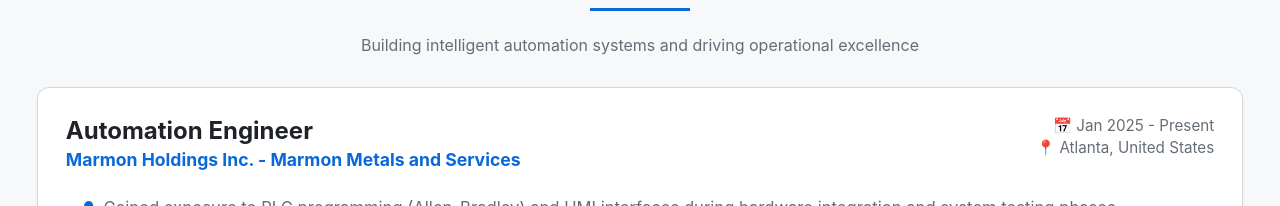
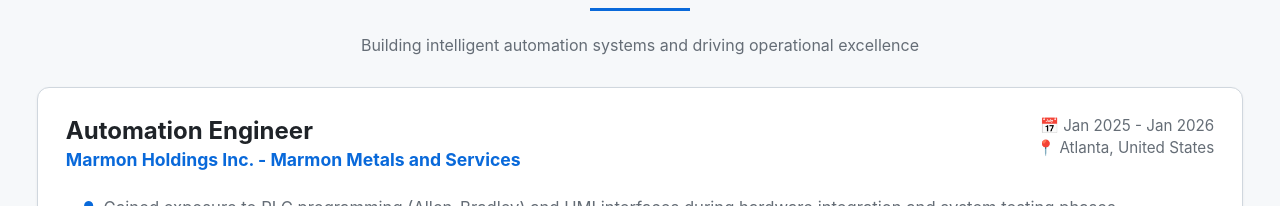
Before and after one commit to omarsahri/portfoliojs, a React (Vite) app: page / in a window 1280 px wide. Shown: the part 1715-1921 px from the top of the page. Built offline with nearby package versions, Linux system fonts and the light colour scheme.

Commit message:
vault backup: 2026-03-01 05:44:08

```diff
--- a/src/data.js
+++ b/src/data.js
@@ -28,7 +28,7 @@
     {
       role: "Automation Engineer",
       company: "Marmon Holdings Inc. - Marmon Metals and Services",
-      period: "Jan 2025 - Present",
+      period: "Jan 2025 - Jan 2026",
       location: "Atlanta, United States",
       current: true,
       bullets: [
```
